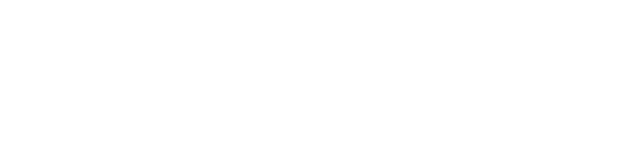
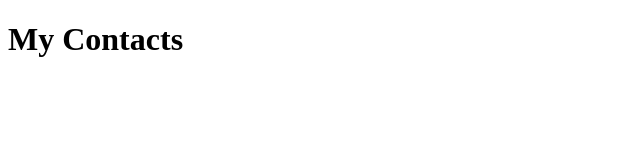
Before and after one commit to KedBlaiz/git_terminal_assessment., a plain HTML site: page contact.html in a window 1280 px wide. Shown: the whole page, without its empty margins (0-640 px from the left). Drawn offline with Linux system fonts and the light colour scheme.

Commit message:
add tittle and h1

```diff
--- a/contact.html
+++ b/contact.html
@@ -3,9 +3,9 @@
 <head>
     <meta charset="UTF-8">
     <meta name="viewport" content="width=device-width, initial-scale=1.0">
-    <title>Document</title>
+    <title>Contacts</title>
 </head>
 <body>
-
+    <h1>My Contacts</h1>
 </body>
 </html>
```
